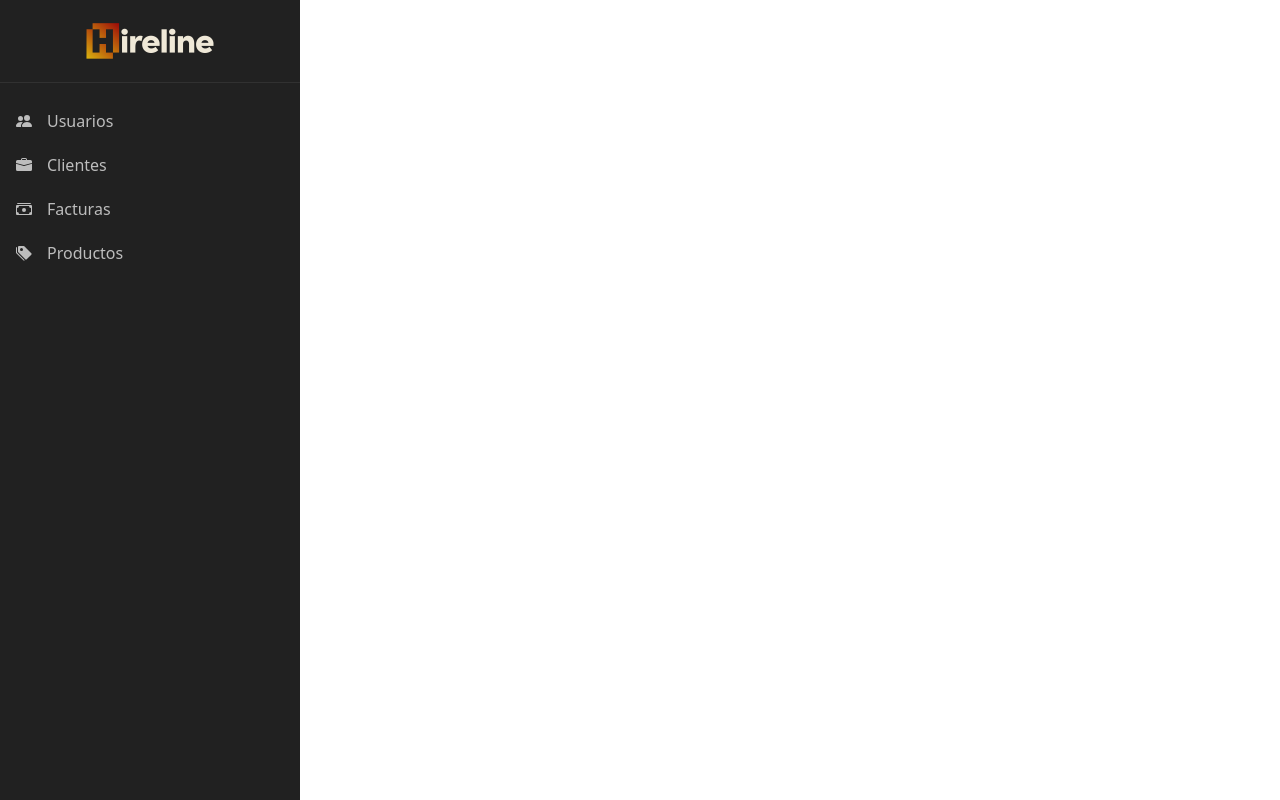
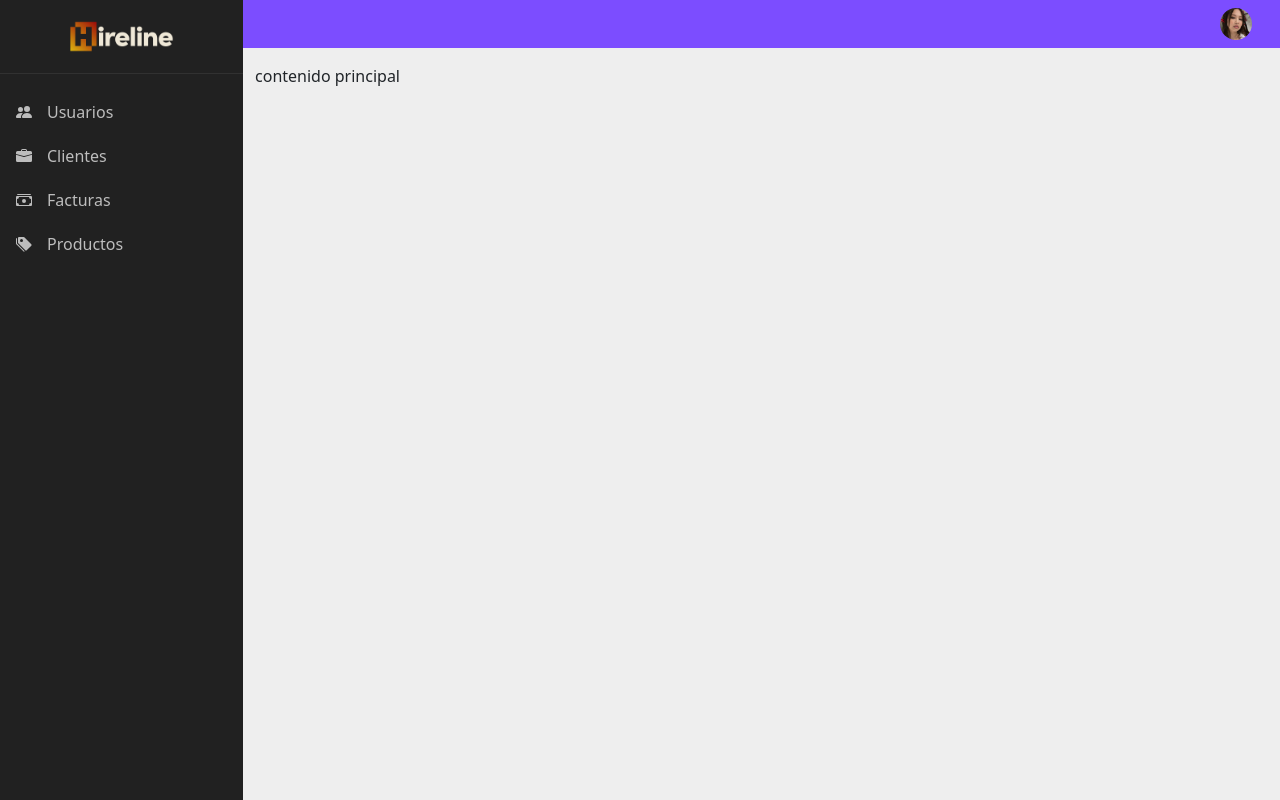
Before and after one commit to ervin-evans/ClientesApp-Angular, an Angular app: page / in a window 1280 px wide. Built offline with nearby package versions, Linux system fonts and the light colour scheme.

Commit message:
Diseño de navbar

```diff
--- a/angular.json
+++ b/angular.json
@@ -21,7 +21,8 @@
             "assets": ["src/favicon.ico", "src/assets"],
             "styles": [
               "src/styles.css",
-              "node_modules/bootstrap/dist/css/bootstrap.css"
+              "node_modules/bootstrap/dist/css/bootstrap.css",
+              "node_modules/animate.css/animate.min.css"
             ],
             "scripts": [
               "node_modules/jquery/dist/jquery.min.js",
--- a/package.json
+++ b/package.json
@@ -18,6 +18,7 @@
     "@angular/platform-browser": "^15.1.0",
     "@angular/platform-browser-dynamic": "^15.1.0",
     "@angular/router": "^15.1.0",
+    "animate.css": "^4.1.1",
     "bootstrap": "^5.2.3",
     "jquery": "^3.6.4",
     "rxjs": "~7.8.0",
--- a/src/app/app.component.css
+++ b/src/app/app.component.css
@@ -0,0 +1,8 @@
+.container-layout {
+  height: 100vh;
+  display: flex;
+}
+main {
+  width: 100%;
+  background-color: #eeeeee;
+}
--- a/src/app/app.component.html
+++ b/src/app/app.component.html
@@ -1,5 +1,9 @@
 <div class="container-fluid p-0">
   <div class="container-layout">
     <app-sidebar></app-sidebar>
+    <main class="main-content">
+      <app-navbar></app-navbar>
+      <div class="container">contenido principal</div>
+    </main>
   </div>
 </div>
--- /dev/null
+++ b/src/app/shared/navbar/navbar.component.css
@@ -0,0 +1,57 @@
+nav {
+  background-color: #7c4dff;
+}
+nav .menu {
+  display: flex;
+  flex-direction: row-reverse;
+  margin-right: 20px;
+  margin-left: 20px;
+}
+
+ul li {
+  list-style-type: none;
+}
+ul li a {
+  display: block;
+  text-decoration: none;
+  color: #fff;
+}
+nav .menu > li > a {
+  padding: 8px;
+}
+nav .menu > li > a:hover {
+  background-color: rgba(0, 0, 0, 0.1);
+}
+.avatar {
+  width: 32px;
+  border-radius: 100%;
+  cursor: pointer;
+}
+
+/*=========================================================================
+ Submenu
+=========================================================================*/
+.submenu {
+  position: absolute;
+  top: 60px;
+  right: 10px;
+  background-color: #fff;
+  border-radius: 8px;
+  padding: 0;
+  box-shadow: 0 5px 20px rgba(0, 0, 0, 0.3);
+  z-index: 100;
+}
+.submenu li a {
+  color: #757575;
+  padding: 6px 18px;
+}
+.submenu li a:hover {
+  background-color: #7c4dff;
+  color: #fff;
+}
+.hide-submenu {
+  display: none;
+}
+.show-submenu {
+  display: block;
+}
--- /dev/null
+++ b/src/app/shared/navbar/navbar.component.html
@@ -0,0 +1,75 @@
+<nav>
+  <div class="right-side-navbar">
+    <ul class="menu">
+      <li>
+        <a (click)="showSubmenu()"
+          ><img
+            src="../../../assets/img/foto_perfil.png"
+            alt="Foto perfil"
+            class="avatar"
+            title="Perfil"
+        /></a>
+        <!--=====================================================================-->
+        <!--SUBMENU-->
+        <!--=====================================================================-->
+        <ul
+          class="submenu animate__animated animate__fadeIn"
+          [ngClass]="showSubMenu ? 'show-submenu' : 'hide-submenu'"
+        >
+          <li>
+            <a href="#">
+              <svg
+                xmlns="http://www.w3.org/2000/svg"
+                width="16"
+                height="16"
+                fill="currentColor"
+                class="bi bi-person-fill"
+                viewBox="0 0 16 16"
+              >
+                <path
+                  d="M3 14s-1 0-1-1 1-4 6-4 6 3 6 4-1 1-1 1H3Zm5-6a3 3 0 1 0 0-6 3 3 0 0 0 0 6Z"
+                />
+              </svg>
+              Perfil</a
+            >
+          </li>
+          <li>
+            <a href="#">
+              <svg
+                xmlns="http://www.w3.org/2000/svg"
+                width="16"
+                height="16"
+                fill="currentColor"
+                class="bi bi-gear-fill"
+                viewBox="0 0 16 16"
+              >
+                <path
+                  d="M9.405 1.05c-.413-1.4-2.397-1.4-2.81 0l-.1.34a1.464 1.464 0 0 1-2.105.872l-.31-.17c-1.283-.698-2.686.705-1.987 1.987l.169.311c.446.82.023 1.841-.872 2.105l-.34.1c-1.4.413-1.4 2.397 0 2.81l.34.1a1.464 1.464 0 0 1 .872 2.105l-.17.31c-.698 1.283.705 2.686 1.987 1.987l.311-.169a1.464 1.464 0 0 1 2.105.872l.1.34c.413 1.4 2.397 1.4 2.81 0l.1-.34a1.464 1.464 0 0 1 2.105-.872l.31.17c1.283.698 2.686-.705 1.987-1.987l-.169-.311a1.464 1.464 0 0 1 .872-2.105l.34-.1c1.4-.413 1.4-2.397 0-2.81l-.34-.1a1.464 1.464 0 0 1-.872-2.105l.17-.31c.698-1.283-.705-2.686-1.987-1.987l-.311.169a1.464 1.464 0 0 1-2.105-.872l-.1-.34zM8 10.93a2.929 2.929 0 1 1 0-5.86 2.929 2.929 0 0 1 0 5.858z"
+                />
+              </svg>
+              Configuraciones</a
+            >
+          </li>
+          <li>
+            <a href="#">
+              <svg
+                xmlns="http://www.w3.org/2000/svg"
+                width="16"
+                height="16"
+                fill="currentColor"
+                class="bi bi-power"
+                viewBox="0 0 16 16"
+              >
+                <path d="M7.5 1v7h1V1h-1z" />
+                <path
+                  d="M3 8.812a4.999 4.999 0 0 1 2.578-4.375l-.485-.874A6 6 0 1 0 11 3.616l-.501.865A5 5 0 1 1 3 8.812z"
+                />
+              </svg>
+              Salir</a
+            >
+          </li>
+        </ul>
+      </li>
+    </ul>
+  </div>
+</nav>
--- /dev/null
+++ b/src/app/shared/navbar/navbar.component.ts
@@ -0,0 +1,15 @@
+import { Component } from '@angular/core';
+
+@Component({
+  selector: 'app-navbar',
+  templateUrl: './navbar.component.html',
+  styleUrls: ['./navbar.component.css'],
+})
+export class NavbarComponent {
+  protected showSubMenu: boolean = false;
+  constructor() {}
+  public showSubmenu() {
+    if (this.showSubMenu) this.showSubMenu = false;
+    else this.showSubMenu = true;
+  }
+}
--- a/src/app/shared/sidebar/sidebar.component.css
+++ b/src/app/shared/sidebar/sidebar.component.css
@@ -1,6 +1,6 @@
 aside {
   background-color: #212121;
-  height: 100vh;
+  height: 100%;
   max-width: 300px;
 }
 .hr-logo {
@@ -27,6 +27,7 @@ li {
 }
 li:hover {
   cursor: pointer;
+  background-color: #43a047;
 }
 li a:focus {
   background-color: #43a047;
```
Also changed, not shown: src/app/app.module.ts (+5 -10 lines), src/app/shared/shared.module.ts (added, +11 -0 lines), src/assets/img/foto_perfil.png (added), 1 other file (tests, documents, lock files or other folders).
